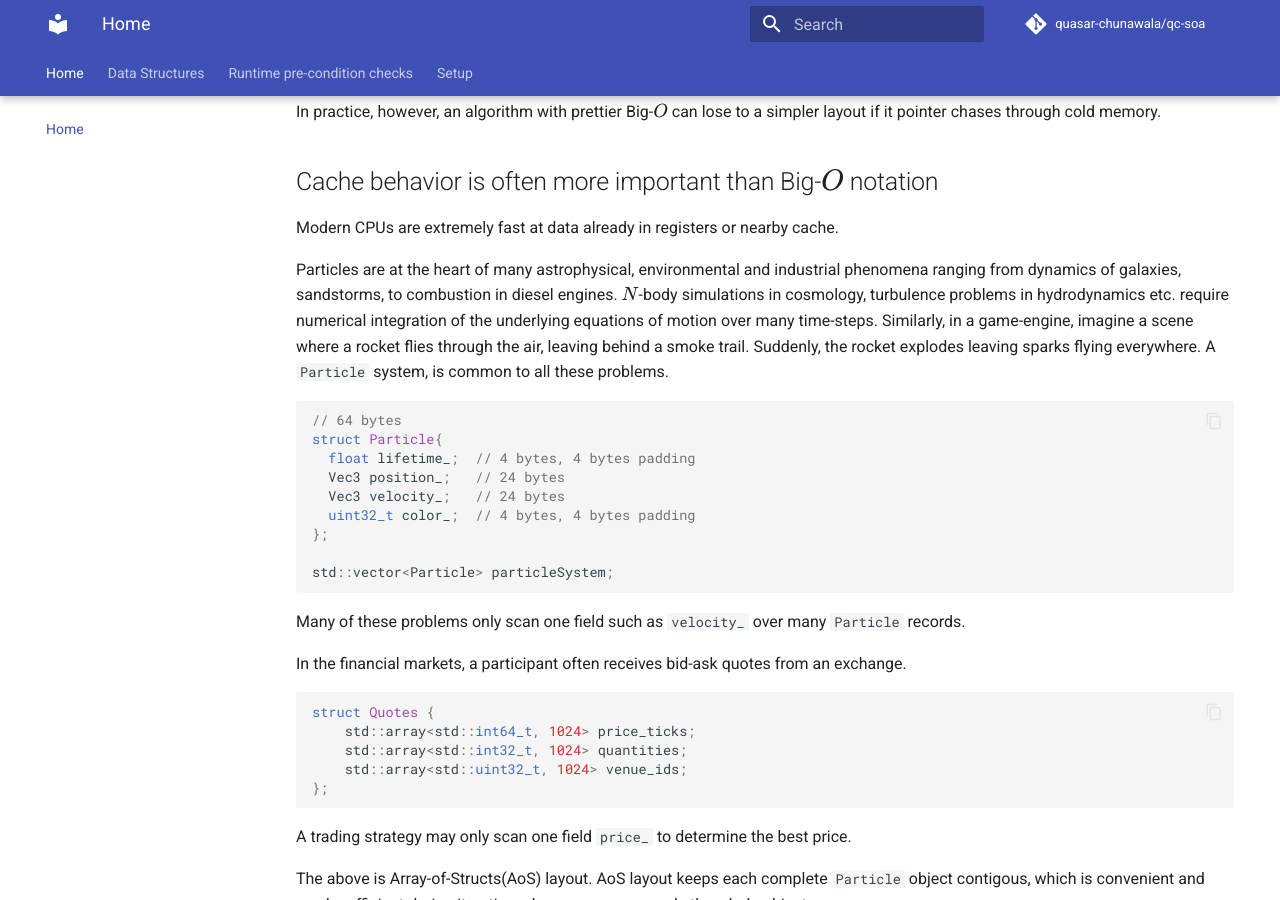
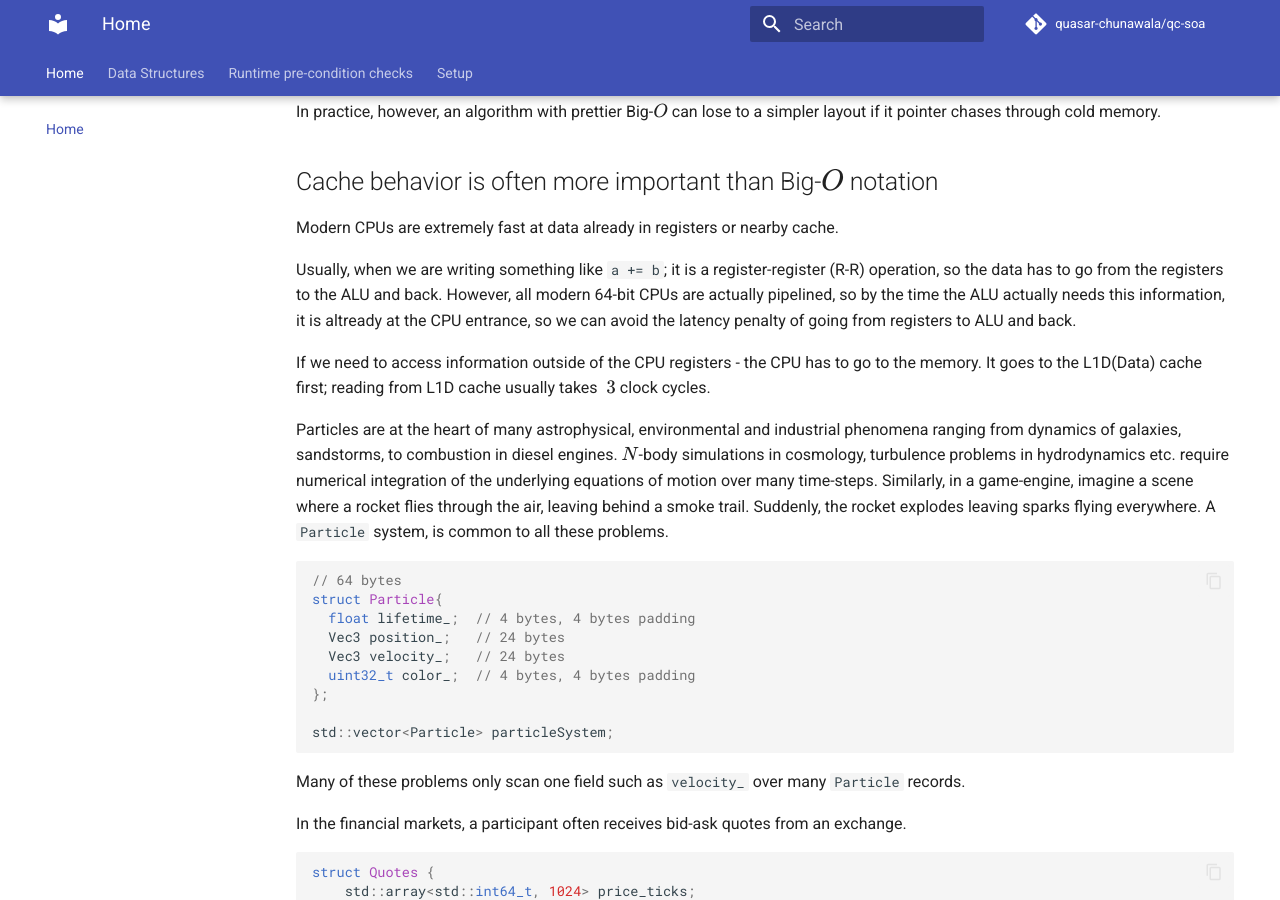
Before and after one commit to quasar-chunawala/qc-soa, an MkDocs documentation site: the page built from docs/index.md, in a window 1280 px wide and 900 px high, scrolled down 382 px. Built offline with MkDocs 1.6.1 and Material for MkDocs 9.7.7, drawn with Linux system fonts in a browser that asks for light colours; comment, search, counter and statistics services are not loaded.

Commit message:
Update documentation

```diff
--- a/docs/index.md
+++ b/docs/index.md
@@ -20,6 +20,10 @@ In practice, however, an algorithm with prettier Big-$O$ can lose to a simpler l
 ## Cache behavior is often more important than Big-$O$ notation
 
 Modern CPUs are extremely fast at data already in registers or nearby cache.
+
+Usually, when we are writing something like `a += b`; it is a register-register (R-R) operation, so the data has to go from the registers to the ALU and back. However, all modern 64-bit CPUs are actually pipelined, so by the time the ALU actually needs this information, it is altready at the CPU entrance, so we can avoid the latency penalty of going from registers to ALU and back.
+
+If we need to access information outside of the CPU registers - the CPU has to go to the memory. It goes to the L1D(Data) cache first; reading from L1D cache usually takes $~3$ clock cycles.
 
 Particles are at the heart of many astrophysical, environmental and industrial phenomena ranging from dynamics of galaxies, sandstorms, to combustion in diesel engines. $N$-body simulations in cosmology, turbulence problems in hydrodynamics etc. require numerical integration of the underlying equations of motion over many time-steps. Similarly, in a game-engine, imagine a scene where a rocket flies through the air, leaving behind a smoke trail. Suddenly, the rocket explodes leaving sparks flying everywhere. A `Particle` system, is common to all these problems.
 
```
